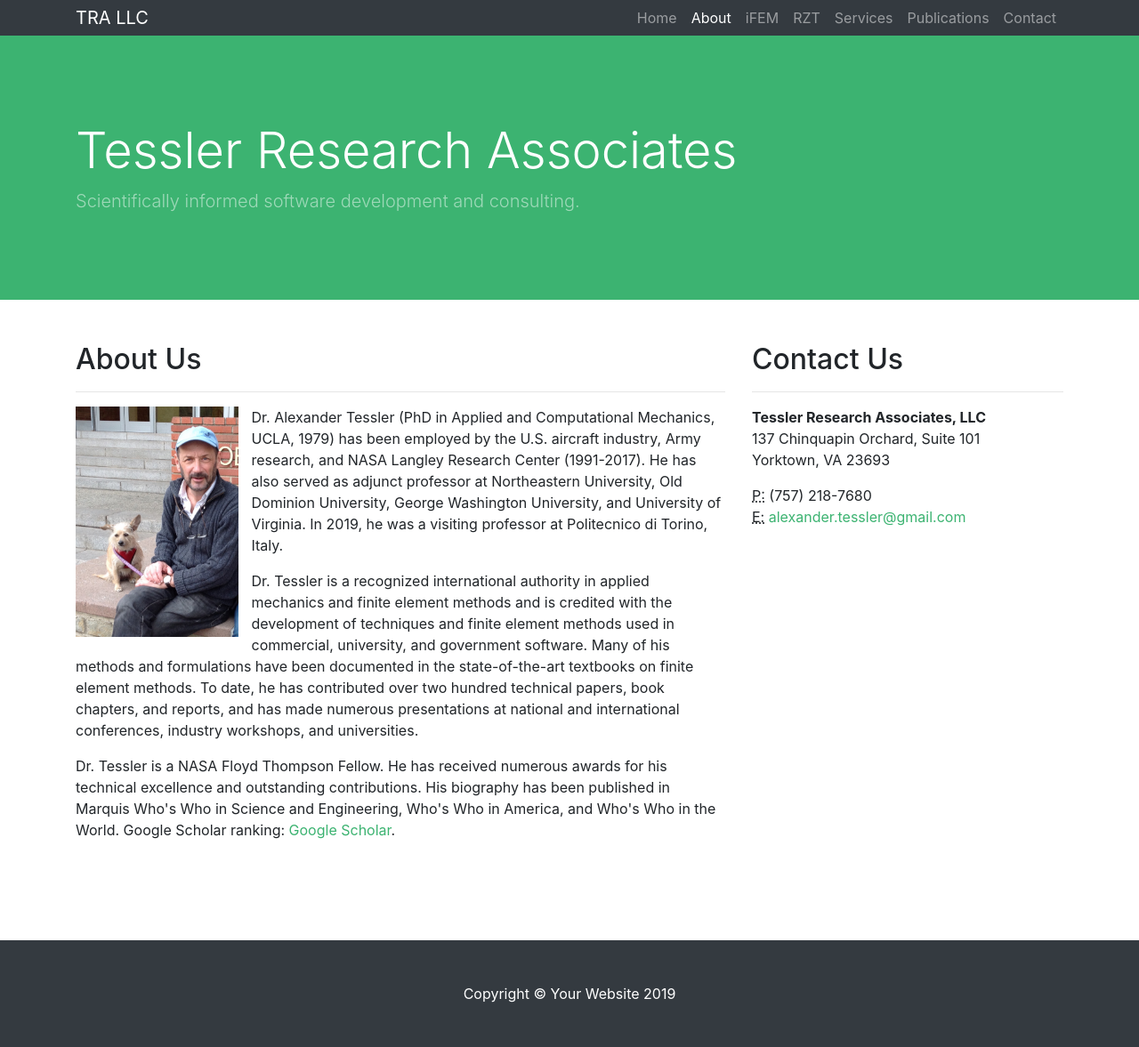
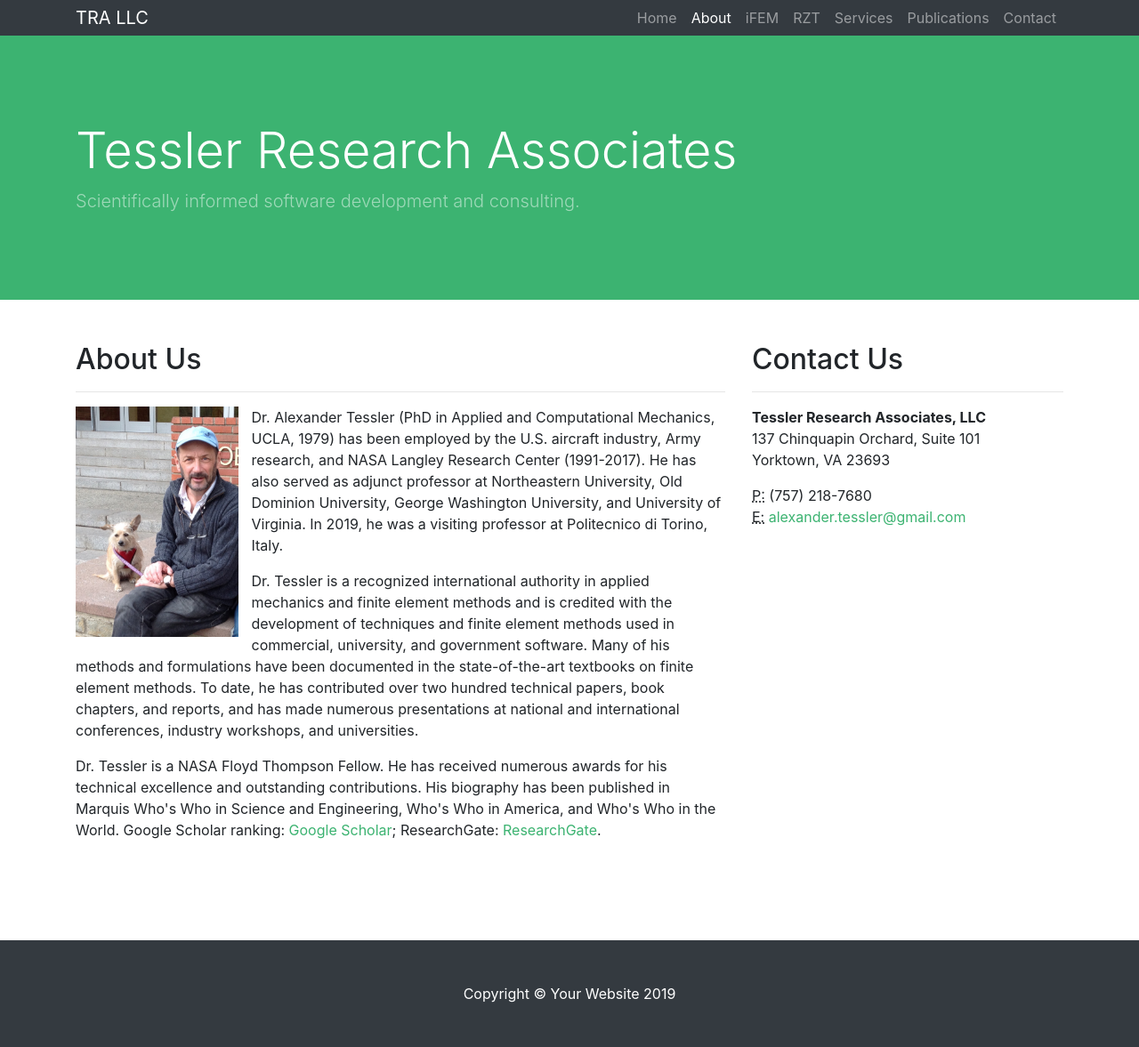
Before and after one commit to tessler-research/tessler-research.github.io, a Jekyll site: the page built from _pages/about.html, in a window 1280 px wide. Shown: the whole page at 89% size. Built offline with Jekyll 4.4.1, drawn with Linux system fonts in a browser that asks for light colours.

Commit message:
Update about.html

```diff
--- a/_pages/about.html
+++ b/_pages/about.html
@@ -25,5 +25,6 @@ permalink: /about/
 <p>
 	Dr. Tessler is a NASA Floyd Thompson Fellow. He has received numerous awards for his technical excellence and outstanding contributions.
   His biography has been published in Marquis Who's Who in Science and Engineering, Who's Who in America, and Who's Who in the World.
-  Google Scholar ranking: <a href="https://scholar.google.com/citations?hl=en&user=31VAQ20AAAAJ">Google Scholar</a>.
+  Google Scholar ranking: <a href="https://scholar.google.com/citations?hl=en&user=31VAQ20AAAAJ">Google Scholar</a>;
+	ResearchGate:  <a href="https://www.researchgate.net/profile/A_Tessler">ResearchGate</a>.
 </p>
```
